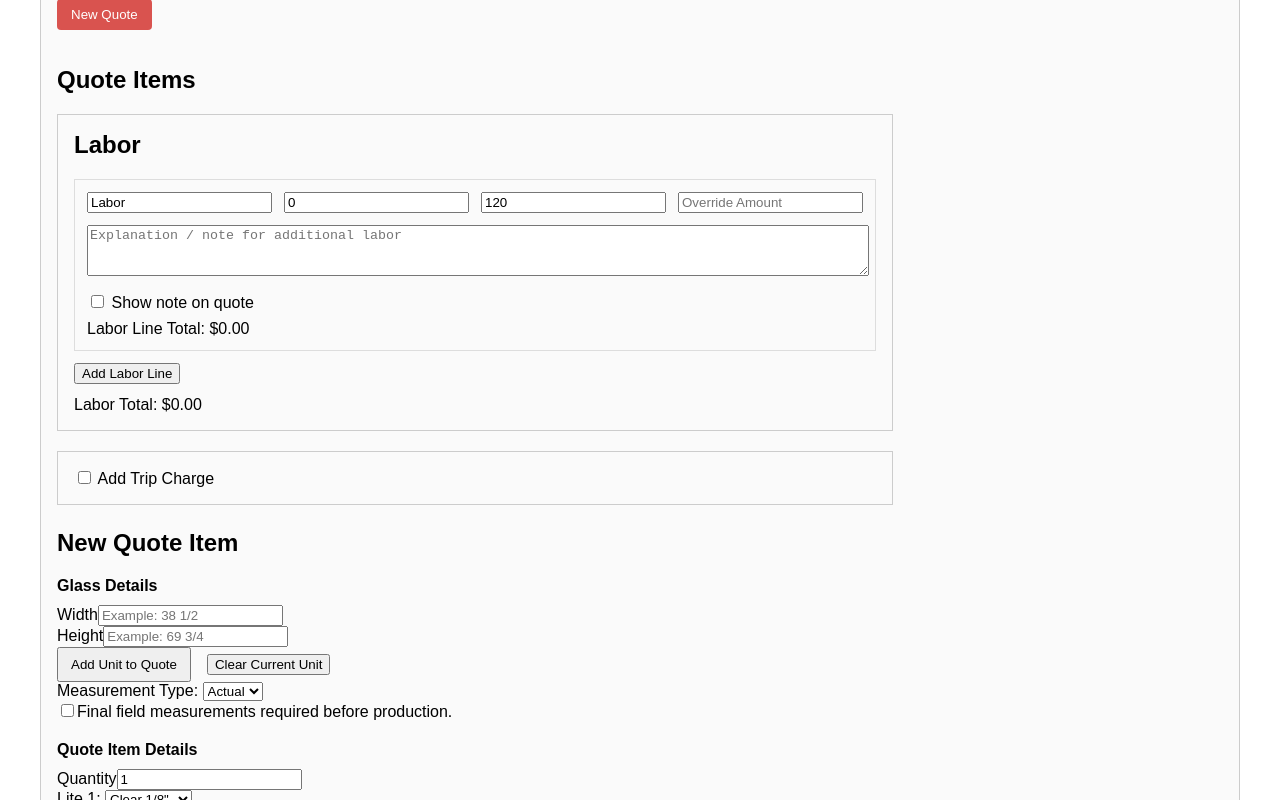
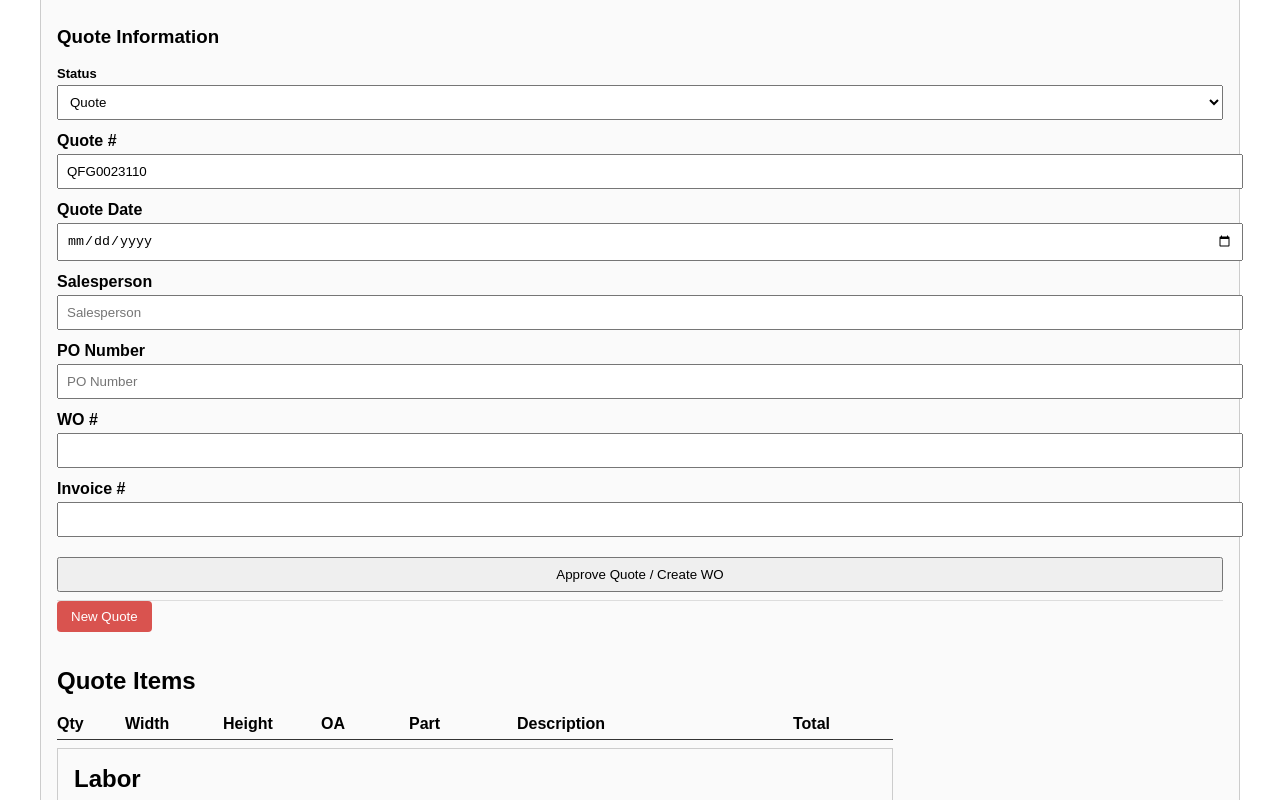
Before and after one commit to fastglassmirrorsandmore/fast-glass-app, a Next.js app: page /quote/new in a window 1280 px wide. Shown: the part 740-1540 px from the top of the page. Built offline with nearby package versions, Linux system fonts and the light colour scheme.

Commit message:
Update page.tsx
git add .
git commit -m "Converted quote items toward invoice-style layout, added quantity fast entry, optional location notes, and quote workflow improvements"

```diff
--- a/src/app/quote/new/page.tsx
+++ b/src/app/quote/new/page.tsx
@@ -113,16 +113,20 @@ const [contractorState, setContractorState] = useState("");
 const [contractorZip, setContractorZip] = useState("");
 const [homeownerCustomerId, setHomeownerCustomerId] = useState("");
 const [homeownerName, setHomeownerName] = useState("");
-const [jobSiteAddress, setJobSiteAddress] = useState("");
 const [homeownerPhone, setHomeownerPhone] = useState("");
 
+const [unitLocation, setUnitLocation] = useState("");
+const [showLocationNotes, setShowLocationNotes] = useState(false);
 
-
-const [unitLocation, setUnitLocation] = useState("");
 const [jobStreet, setJobStreet] = useState("");
 const [jobCity, setJobCity] = useState("");
 const [jobState, setJobState] = useState("");
 const [jobZip, setJobZip] = useState("");
+
+const [quoteNumber, setQuoteNumber] = useState("QFG0023110");
+const [workOrderNumber, setWorkOrderNumber] = useState("");
+const [invoiceNumber, setInvoiceNumber] = useState("");
+const [quoteStatus, setQuoteStatus] = useState("quote");
   const [paymentTerms, setPaymentTerms] = useState("deposit");
   const [paymentResponsible, setPaymentResponsible] = useState("customer");
   const [techPaymentNote, setTechPaymentNote] = useState("");
@@ -323,7 +327,7 @@ return (<main
 <div
   style={{
     display: "grid",
-    gridTemplateColumns: "1fr 1fr",
+    gridTemplateColumns: "1fr 1fr 1fr",
     gap: "24px",
     alignItems: "start",
   }}
@@ -492,6 +496,100 @@ return (<main
     </div>
   </div>
 </div>
+<div
+ style={{
+  borderBottom: "1px solid #ddd",
+  padding: "8px 0",
+}}
+>
+  <h3>Quote Information</h3>
+<div style={{ fontSize: "13px", marginBottom: "12px" }}>
+  <label style={{ display: "grid", gap: "4px", fontWeight: 600, marginBottom: "12px" }}>
+  Status
+  <select
+    value={quoteStatus}
+    onChange={(e) => setQuoteStatus(e.target.value)}
+    style={{ width: "100%", padding: "8px" }}
+  >
+    <option value="quote">Quote</option>
+    <option value="approved">Approved</option>
+    <option value="ordered">Ordered</option>
+    <option value="scheduled">Scheduled</option>
+    <option value="installed">Installed</option>
+    <option value="invoiced">Invoiced</option>
+    <option value="closed">Closed</option>
+  </select>
+</label>
+</div>
+
+  <div style={{ display: "grid", gap: "12px", marginTop: "12px" }}>
+<label style={{ display: "grid", gap: "4px", fontWeight: 600 }}>
+  Quote #
+  <input
+    type="text"
+    style={{ width: "100%", padding: "8px" }}
+    value={quoteNumber}
+    readOnly
+  />
+</label>
+    <label style={{ display: "grid", gap: "4px", fontWeight: 600 }}>
+      Quote Date
+      <input
+        type="date"
+        style={{ width: "100%", padding: "8px" }}
+      />
+    </label>
+
+    <label style={{ display: "grid", gap: "4px", fontWeight: 600 }}>
+      Salesperson
+      <input
+        type="text"
+        style={{ width: "100%", padding: "8px" }}
+        placeholder="Salesperson"
+      />
+    </label>
+
+    <label style={{ display: "grid", gap: "4px", fontWeight: 600 }}>
+      PO Number
+      <input
+        type="text"
+        style={{ width: "100%", padding: "8px" }}
+        placeholder="PO Number"
+      />
+    </label>
+<label style={{ display: "grid", gap: "4px", fontWeight: 600 }}>
+  WO #
+  <input
+    type="text"
+    style={{ width: "100%", padding: "8px" }}
+    value={workOrderNumber}
+    readOnly
+  />
+</label>
+
+<label style={{ display: "grid", gap: "4px", fontWeight: 600 }}>
+  Invoice #
+  <input
+    type="text"
+    style={{ width: "100%", padding: "8px" }}
+    value={invoiceNumber}
+    readOnly
+  />
+</label>
+<button
+  type="button"
+  onClick={() => {
+    const newWoNumber = `WO-${Date.now()}`;
+    setWorkOrderNumber(newWoNumber);
+    setInvoiceNumber(newWoNumber);
+    setQuoteStatus("approved");
+  }}
+  style={{ padding: "8px 12px", marginTop: "8px" }}
+>
+  Approve Quote / Create WO
+</button>
+  </div>
+</div>
 
 <div style={{ marginBottom: "16px" }}>
   <button
@@ -555,6 +653,25 @@ setJobZip("");
         <div>
 
           <h2>Quote Items</h2>
+<div
+  style={{
+    display: "grid",
+    gridTemplateColumns: "60px 90px 90px 80px 100px 1fr 100px",
+    gap: "8px",
+    fontWeight: 700,
+    borderBottom: "1px solid #333",
+    paddingBottom: "6px",
+    marginBottom: "8px",
+  }}
+>
+  <div>Qty</div>
+  <div>Width</div>
+  <div>Height</div>
+  <div>OA</div>
+  <div>Part</div>
+  <div>Description</div>
+  <div>Total</div>
+</div>
 
           {displayQuoteItems.map((item, index) => (
             <div
@@ -575,8 +692,29 @@ setJobZip("");
     marginBottom: "6px",
   }}
 ><div>
-  <strong>{item.part}</strong>
+{item.location.trim() !== "" && (
+  <div style={{ fontWeight: 600, marginBottom: "4px" }}>
+    {item.location}
+  </div>
+)}
 
+<div
+  style={{
+    display: "grid",
+    gridTemplateColumns: "60px 90px 90px 80px 100px 1fr 100px",
+    gap: "8px",
+    alignItems: "center",
+    marginBottom: "8px",
+  }}
+>
+  <div>{item.qty}</div>
+  <div>{item.width}</div>
+  <div>{item.height}</div>
+  <div>{item.oa}</div>
+  <div><strong>{item.part}</strong></div>
+  <div>{item.description}</div>
+  <div><strong>{currency.format(item.lineTotal)}</strong></div>
+</div>
   <input
     type="text"
     value={item.location}
@@ -1009,6 +1147,31 @@ lineTotal: calculateQuoteItemLineTotal(
             )}
           </div>
 <h2 style={{ marginTop: "24px" }}>New Quote Item</h2>
+<div style={{ marginBottom: "12px" }}>
+  <label>
+    <input
+      type="checkbox"
+      checked={showLocationNotes}
+      onChange={(e) => setShowLocationNotes(e.target.checked)}
+    />{" "}
+    Add Location / Notes
+  </label>
+
+  {showLocationNotes && (
+    <div style={{ marginTop: "8px" }}>
+      <label style={{ display: "grid", gap: "4px", fontWeight: 600 }}>
+        Location / Notes
+        <input
+          type="text"
+          value={unitLocation}
+          onChange={(e) => setUnitLocation(e.target.value)}
+          placeholder="Optional: Kitchen over sink, Dining Room #1, Right of Fireplace..."
+          style={{ width: "100%", padding: "8px" }}
+        />
+      </label>
+    </div>
+  )}
+</div>
 
 <div>
 <div style={{ marginTop: "20px", marginBottom: "10px" }}>
@@ -1032,10 +1195,26 @@ lineTotal: calculateQuoteItemLineTotal(
   type="text"
   value={height}
   onChange={(e) => setHeight(e.target.value)}
+  onKeyDown={(e) => {
+    if (e.key === "Enter") {
+      handleAddUnit();
+    }
+  }}
   placeholder='Example: 69 3/4'
 />
 </div>
 
+<input
+  type="number"
+  min="1"
+  value={quantity}
+  onChange={(e) => setQuantity(Number(e.target.value))}
+  onKeyDown={(e) => {
+    if (e.key === "Enter") {
+      handleAddUnit();
+    }
+  }}
+/>
 
       <div>
   <button
@@ -1086,15 +1265,7 @@ lineTotal: calculateQuoteItemLineTotal(
   <strong>Quote Item Details</strong>
 </div>
 
-<div>
-  <label>Quantity</label>
-  <input
-    type="number"
-    min="1"
-    value={quantity}
-    onChange={(e) => setQuantity(Number(e.target.value))}
-  />
-</div>
+
 
           <div>
             <label>Lite 1: </label>
```
Lines whose indentation alone changed are shown as unchanged.
